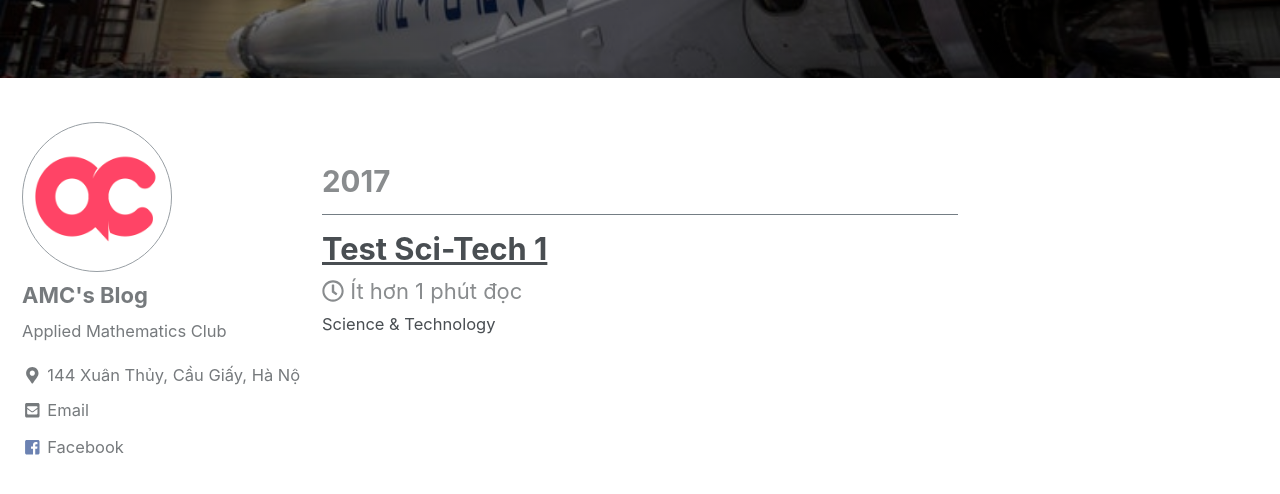
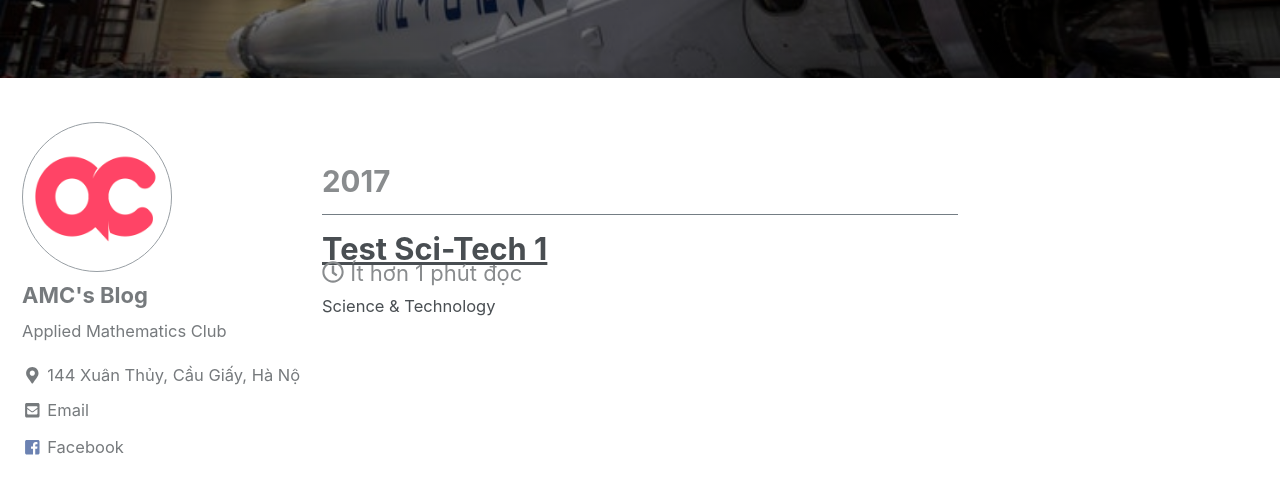
Before and after one commit to amcblog/testvon.github.io, a Jekyll site: the page built from _pages/sci-tech.html, in a window 1280 px wide and 900 px high, scrolled down 312 px. Shown: the top 494 px of the window. Built offline with Jekyll 4.4.1, drawn with Linux system fonts in a browser that asks for light colours; nearby versions of some CDN libraries.

Commit message:
Update _archive.scss

```diff
--- a/_sass/minimal-mistakes/_archive.scss
+++ b/_sass/minimal-mistakes/_archive.scss
@@ -26,6 +26,7 @@
 
   + .list__item .archive__item-title {
     margin-top: 0.5em;
+    margin-bottom: -0.35em;
   }
 }
 
```
